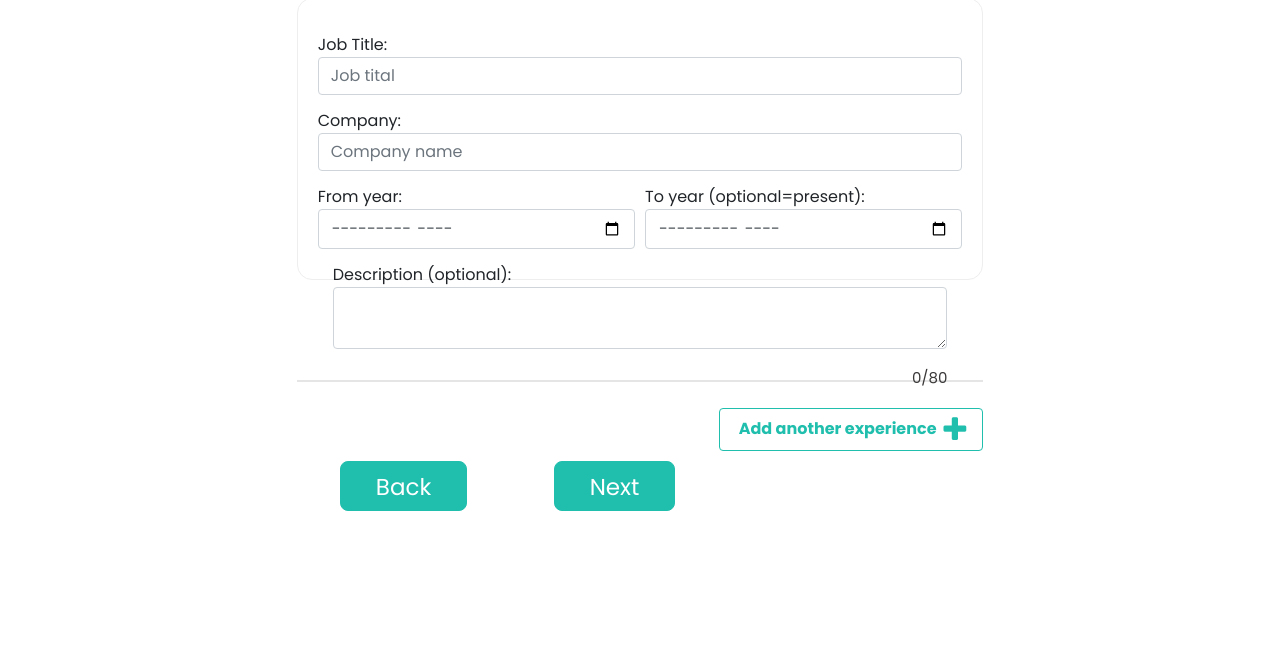
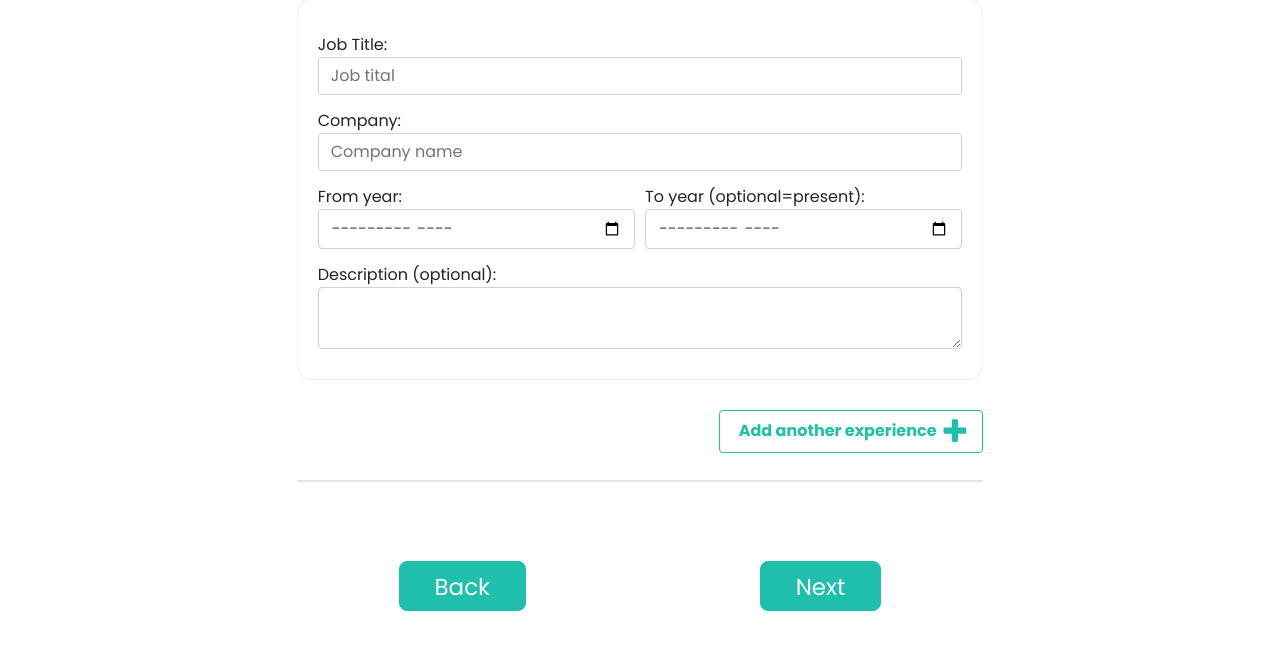
Before and after one commit to AlaminSikander/frontend-e-resume, a plain HTML site: page add-experiences.html in a window 1280 px wide. Shown: the part 205-853 px from the top of the page. Before the commit the page ends 800 px from the top, so only its background shows below. Drawn offline with Linux system fonts and the light colour scheme.

Commit message:
fouasdgv

```diff
--- a/add-experiences.html
+++ b/add-experiences.html
@@ -106,14 +106,14 @@
                                                     <input type="month" name="exp[]" class="form-control">
                                                 </div>
                                             </div>
-                                            <div class="col-lg-12">
+                                            <!-- <div class="col-lg-12"> -->
                                                 <label>Description (optional):</label>
                                                 <textarea id="myText" name="exp[]" class="form-control"></textarea>
-                                                <p class="limits" id="result"></p>
+                                                <!-- <p class="limits" id="result"></p>
                                                 <p id="e-warning" class="limits" hidden>Max length of characters is 80.
-                                                </p>
+                                                </p> -->
 
-                                            </div>
+                                            <!-- </div> -->
 
                                         </div>
                                     </div>
```
